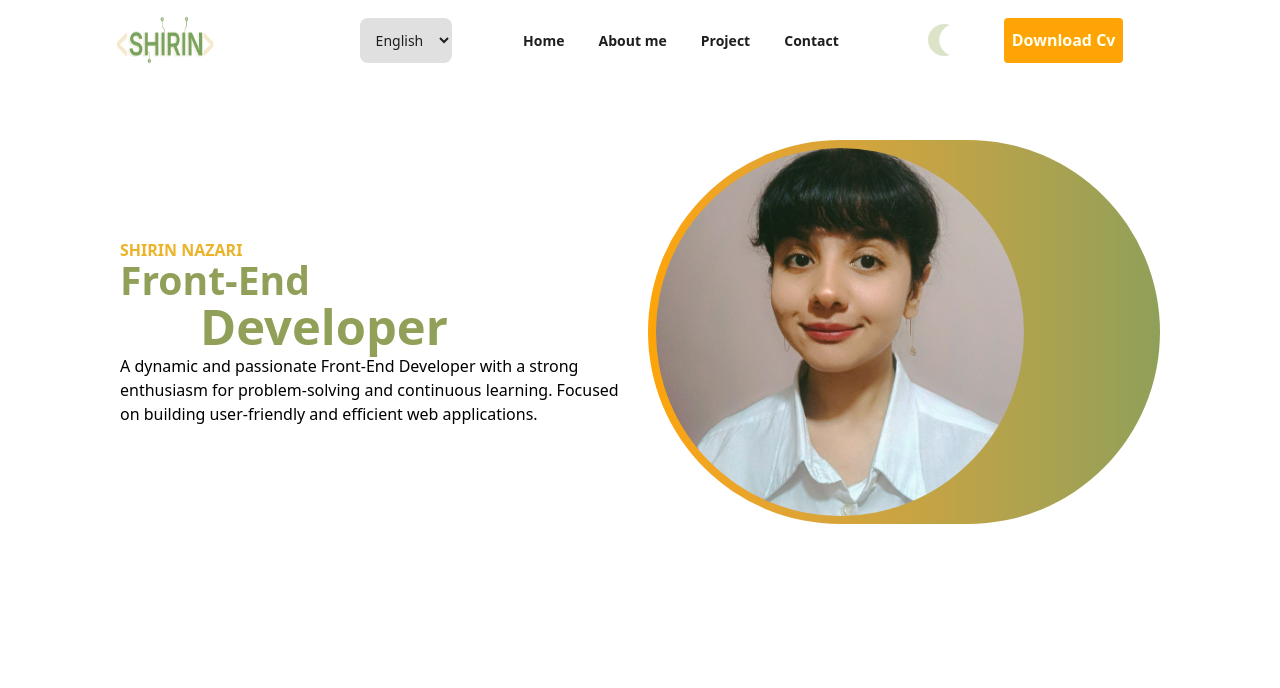
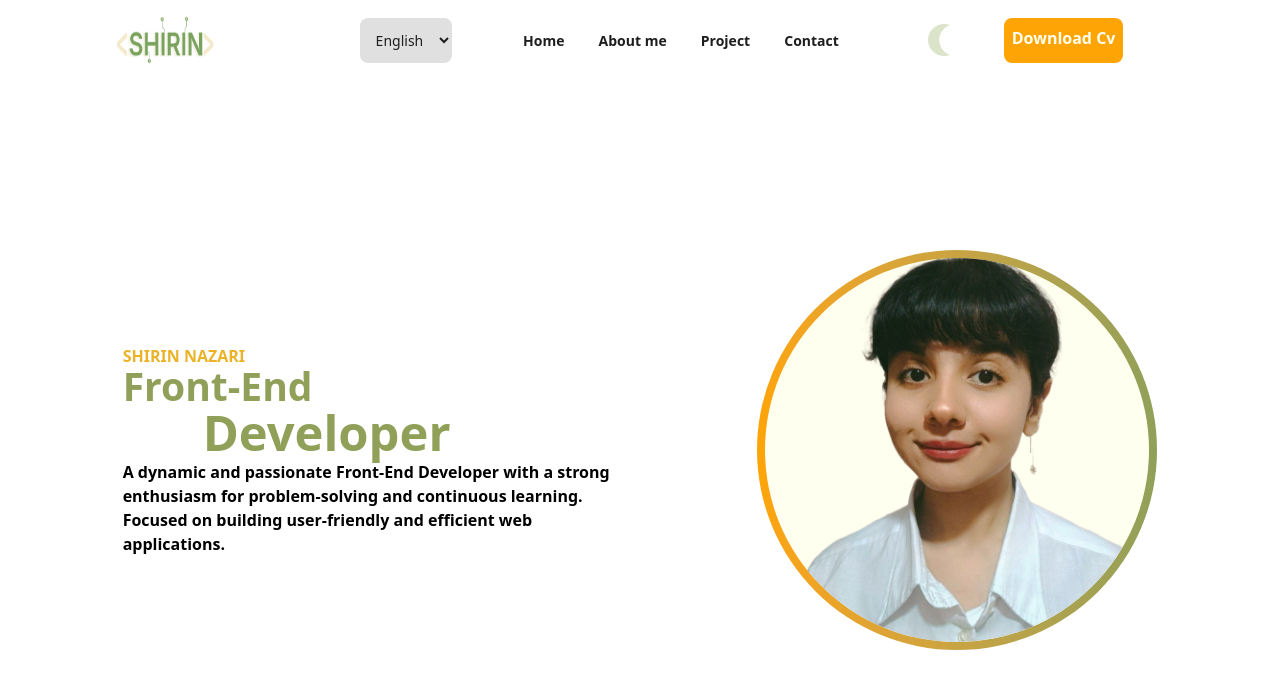
Before and after one commit to shirin-nazari/shirinportfolio, a Next.js app: page /en in a window 1280 px wide. Shown: the top 688 px of the page. Built offline with nearby package versions, Linux system fonts and the light colour scheme.

Commit message:
add cv and download

```diff
--- a/src/app/[locale]/components/Hero.tsx
+++ b/src/app/[locale]/components/Hero.tsx
@@ -1,29 +1,36 @@
 import { useTranslations } from 'next-intl';
 import Image from 'next/image';
 import React from 'react';
-import shirin from '@/public/shirin-nazari-bg.jpg';
+// import shirin from '@/public/shirin-nazari-bg.jpg';
+import shirin from '@/public/shirin-nazari.png';
 
 export const Hero = () => {
   const t = useTranslations('homePage');
   const title = t('title').split(' ');
   return (
-    <div className="flex items-center w-full justify-between flex-wrap-reverse">
-      <div className="w-1/2">
+    <div className="flex items-center w-full h-full justify-evenly flex-wrap-reverse">
+      <div className="w-fit">
         {' '}
         <h2 className="text-secondary font-bold">{t('name')}</h2>
         <h1 className="font-bold text-3xl pb-2 w-xs text-logo">{title[0]}</h1>
         <h2 className="font-bold text-4xl pb-2 w-xs text-logo ml-20">
           {title[1]}
         </h2>
-        <p>{t('description')}</p>
+        <p className="font-semibold w-lg">{t('description')}</p>
       </div>
-      <div className="w-lg h-lg rounded-full bg-gradient-to-r from-warning to-logo ">
-        <Image
+      <div className="w-fit h-lg rounded-full bg-gradient-to-r from-warning to-logo ">
+        <div className="bg-white-bg w-sm h-sm rounded-full m-2 dark:bg-dark-mode">
+          <Image
+            alt="profile"
+            src={shirin}
+            className="h-xl w-sm  rounded-full z-20"
+          />
+        </div>
+        {/* <Image
           alt="profile"
           src={shirin}
-          className="h-sm w-sm rounded-full p-2"
-        />
-        <p></p>
+          className="h-sm w-sm  rounded-full p-2"
+        /> */}
       </div>
     </div>
   );
--- a/src/app/[locale]/components/Navbar/LanguageSwitcher.tsx
+++ b/src/app/[locale]/components/Navbar/LanguageSwitcher.tsx
@@ -29,8 +29,8 @@ const LanguageSwitcher = ({ className, classNameChild }: ClassNameProps) => {
       // value={selected}
       id="language"
       disabled={isPending}
-      // className={`border-none rounded-lg p-3 outline-none ${className}  text-sm text-dark-mode  bg-transparent focus:ring-green-light dark:bg-dark-mode  dark:placeholder-gray-400 dark:text-white-bg dark:focus:ring-green-light `}
-      className={`border-none rounded-lg p-3 outline-none ${className}  text-sm text-dark-mode  bg-transparent focus:ring-transparent dark:bg-transparent  dark:placeholder-gray-400 dark:text-white-bg  dark:focus:ring-green-light `}
+      className={`border-none rounded-lg p-3 outline-none ${className}  text-sm text-dark-mode  bg-transparent focus:ring-green-light dark:bg-dark-mode  dark:placeholder-gray-400 dark:text-white-bg dark:focus:ring-green-light `}
+      // className={`border-none rounded-lg p-3 outline-none ${className}  text-sm text-dark-mode  bg-transparent focus:ring-transparent dark:bg-transparent  dark:placeholder-gray-400 dark:text-white-bg  dark:focus:ring-green-light `}
     >
       <option
         value="en"
--- a/src/app/[locale]/components/Navbar/Navbar.tsx
+++ b/src/app/[locale]/components/Navbar/Navbar.tsx
@@ -2,12 +2,12 @@
 import Image from 'next/image';
 import React, { useState } from 'react';
 import Logo from '@/public/logo-shirin-original.png';
-import Link from 'next/link';
 import { FaBars, FaTimes } from 'react-icons/fa';
 import LanguageSwitcher from './LanguageSwitcher';
 import NavLinks from './NavLinks';
 import ThemeToggle from './ThemeToggle';
 import MobileNavbar from './MobileNavbar';
+import Link from 'next/link';
 
 const Navbar = () => {
   const [isOpenMenu, setIsOpenMenu] = useState<boolean>(false);
@@ -25,9 +25,13 @@ const Navbar = () => {
         <LanguageSwitcher className="bg-white-500 " />
         <NavLinks />
         <ThemeToggle />
-        <button className="bg-warning p-2 text-white-bg font-bold rounded cursor-pointer mx-1">
+        <Link
+          href="/cv.pdf"
+          download="cv-shirin-nazari"
+          className="bg-warning p-2 text-white-bg font-bold rounded-lg cursor-pointer mx-1"
+        >
           Download Cv
-        </button>
+        </Link>
       </div>
       {/* Mobile Menu Toggle */}
       <div className="md:hidden text-dark-mode  dark:text-white-bg">
--- a/src/app/[locale]/page.tsx
+++ b/src/app/[locale]/page.tsx
@@ -2,7 +2,7 @@ import { Hero } from './components/Hero';
 
 export default function Home() {
   return (
-    <div className=" dark:text-white-bg h-full w-full pt-35 p-30">
+    <div className=" dark:text-white-bg min-h-screen flex justify-center items-center pt-25 ">
       <Hero />
     </div>
   );
```
Also changed, not shown: 1 other file (tests, documents, lock files or other folders).
